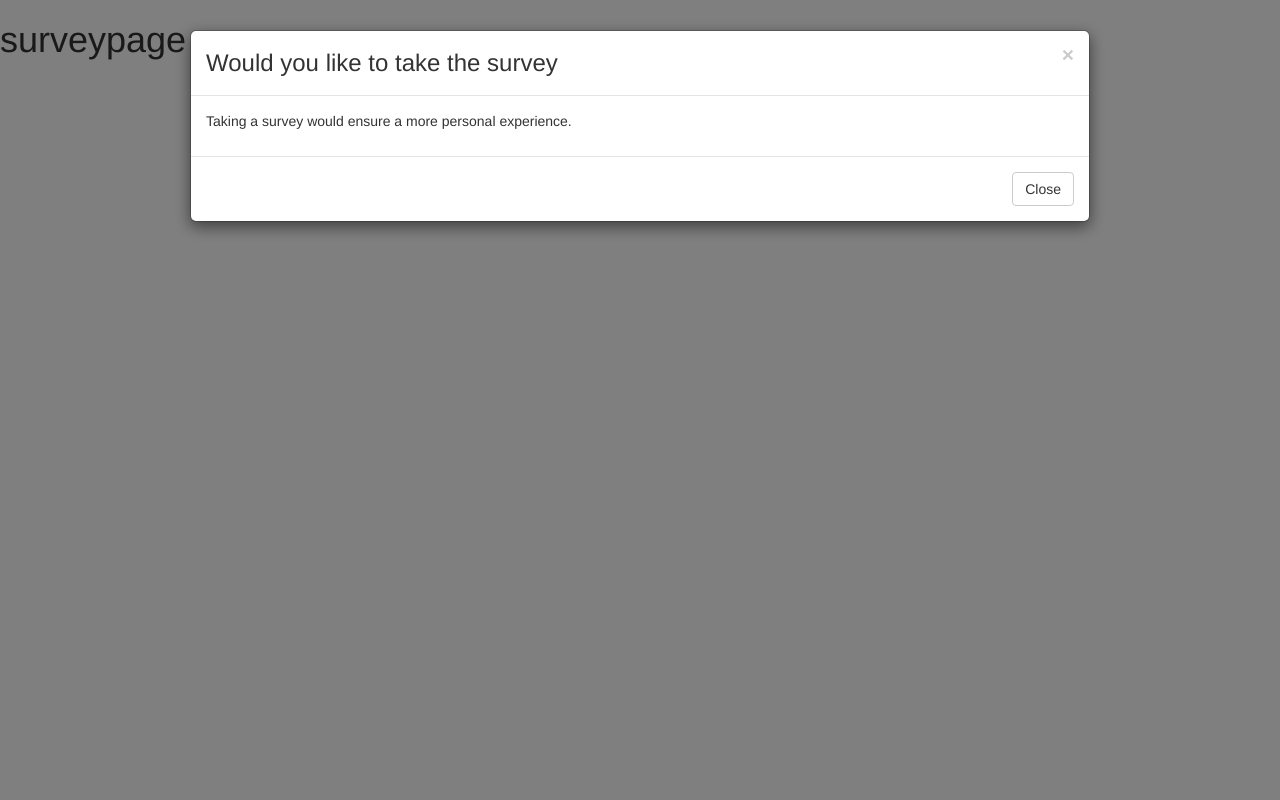
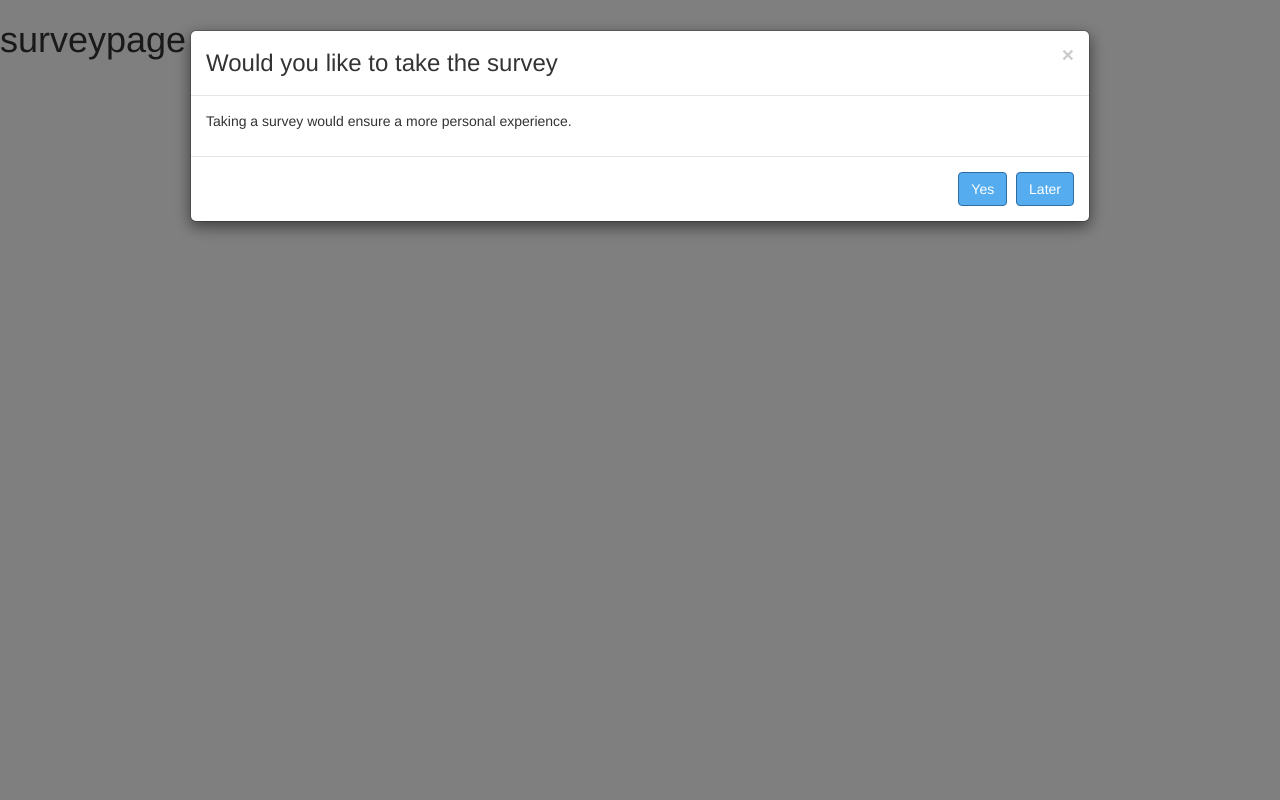
Before and after one commit to jgutierrezCSU/Film-Cabinet-Flask, a Flask app: page /survey in a window 1280 px wide. Run offline with Flask 2, Linux system fonts and the light colour scheme; a user stored in the database is signed in; some libraries are stand-ins or nearby versions.

Commit message:
fixed take survey button ( yes /later)

```diff
--- a/website/templates/survey.html
+++ b/website/templates/survey.html
@@ -34,7 +34,27 @@
           <p>Taking a survey would ensure a more personal experience.</p>
         </div>
         <div class="modal-footer">
-          <button type="button" class="btn btn-default" data-dismiss="modal">Close</button>
+
+
+           <!-- <button type="button" class="form-submit" data-dismiss="modal">Yes
+           </button> -->
+
+           <a class="btn btn-primary" style="background-color: #55acee;" href="#!" role="button" data-dismiss="modal">
+            <i class="fab fa-twitter me-2"></i>
+            Yes
+          </a>
+
+          <!-- <a href="/">
+          <button class="form-submit">Later</button>
+          </a> -->
+
+          <a href="/" class="btn btn-primary" style="background-color: #55acee;"  role="button" >
+            <i class="fab fa-twitter me-2"></i>
+            Later
+          </a>
+
+
+
         </div>
       </div>
     </div>
@@ -43,25 +63,3 @@
 
 </body>
 </html>
-
-
-<div class="container">
-
-  <!-- Modal -->
-  <div class="modal fade" id="myModal" role="dialog">
-    <div class="modal-dialog modal-lg">
-      <div class="modal-content">
-        <div class="modal-header">
-          <button type="button" class="close" data-dismiss="modal">&times;</button>
-          <h4 class="modal-title">Modal Header</h4>
-        </div>
-        <div class="modal-body">
-          <p>This is a large modal.</p>
-        </div>
-        <div class="modal-footer">
-          <button type="button" class="btn btn-default" data-dismiss="modal">Close</button>
-        </div>
-      </div>
-    </div>
-  </div>
-</div>
```
Also changed, not shown: website/database.db.
